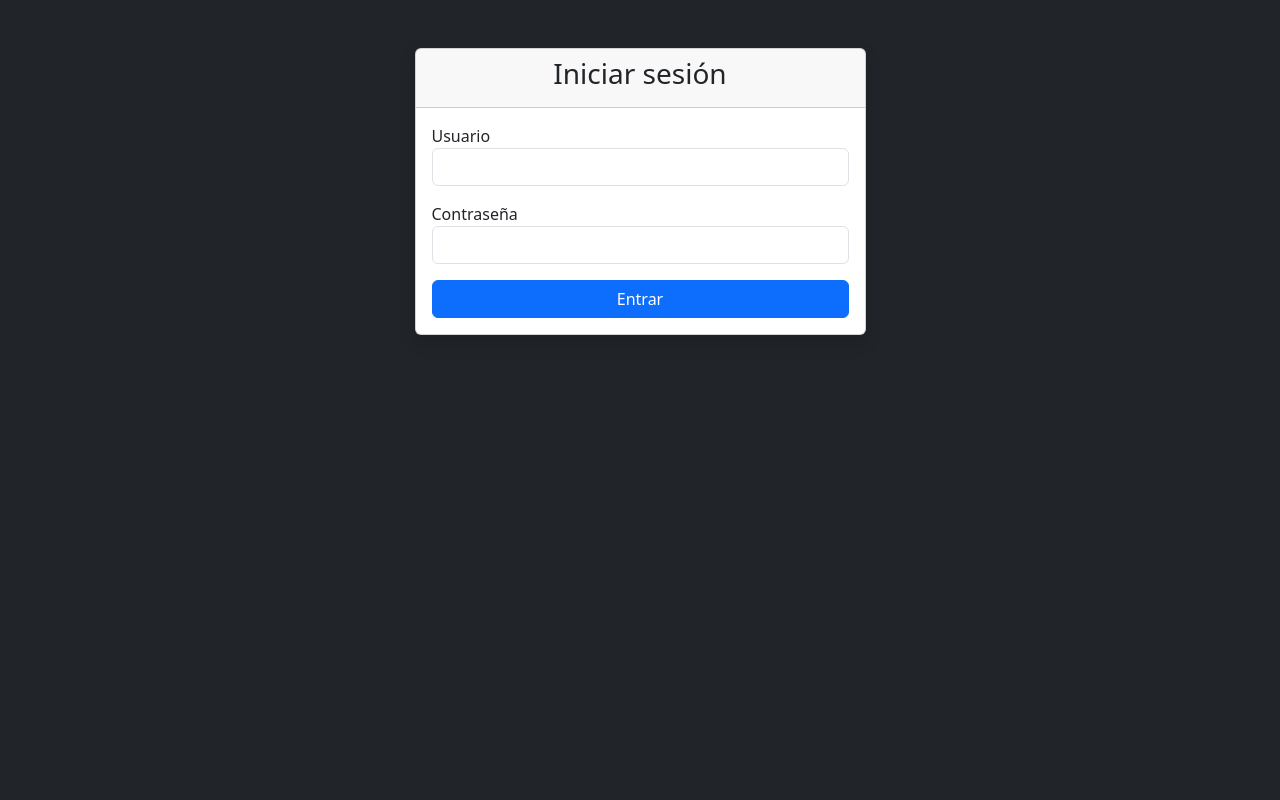
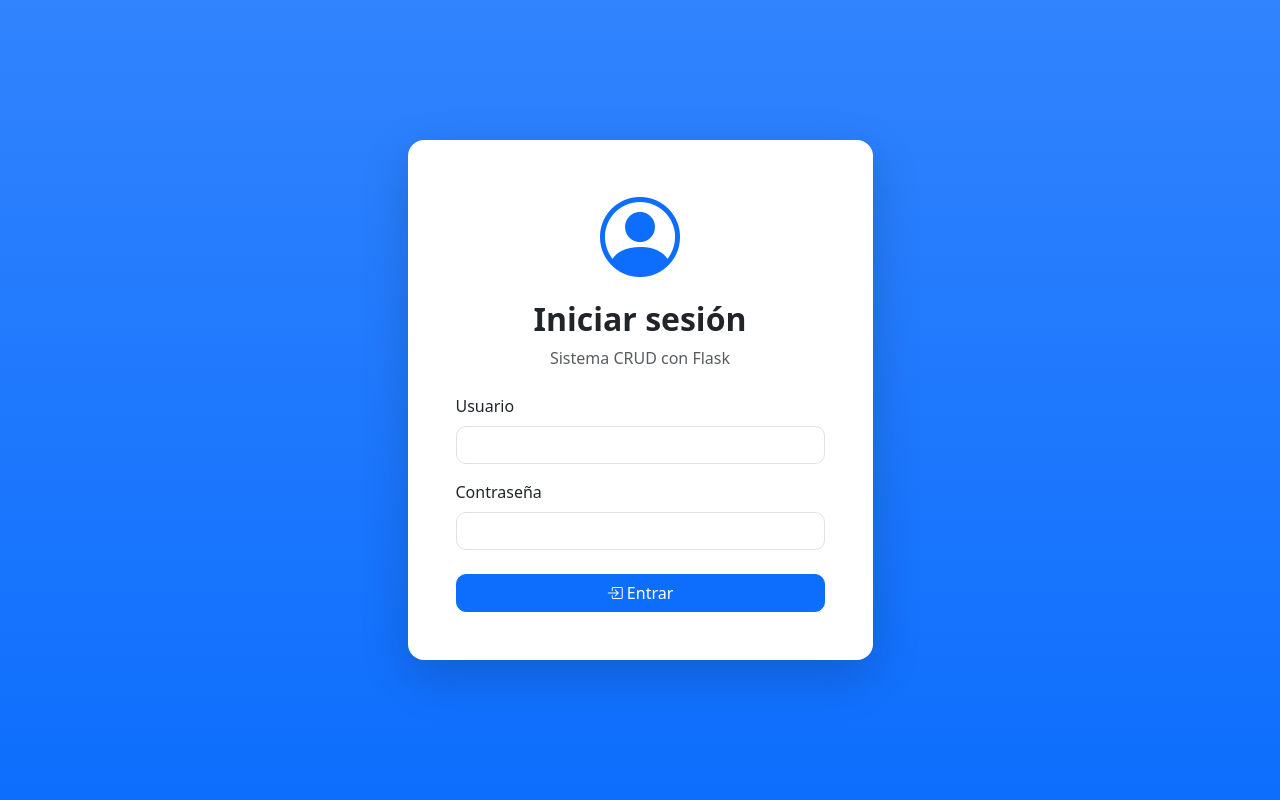
Before and after one commit to josjual86-star/pruebapython, a Flask app: page / in a window 1280 px wide. Run offline with Flask 3, Linux system fonts and the light colour scheme; some libraries are stand-ins or nearby versions.

Commit message:
agregamos estilos y se modifico el login en css

```diff
--- /dev/null
+++ b/static/css/estilos.css
@@ -0,0 +1,41 @@
+body{
+
+    background: linear-gradient(135deg,#0d6efd,#6f42c1);
+
+}
+
+.card{
+
+    animation: aparecer .5s ease;
+
+}
+
+.form-control{
+
+    border-radius:10px;
+
+}
+
+.btn{
+
+    border-radius:10px;
+
+}
+
+@keyframes aparecer{
+
+    from{
+
+        opacity:0;
+        transform:translateY(-20px);
+
+    }
+
+    to{
+
+        opacity:1;
+        transform:translateY(0);
+
+    }
+
+}
--- a/templates/login.html
+++ b/templates/login.html
@@ -1,58 +1,82 @@
 <!DOCTYPE html>
 <html lang="es">
+
 <head>
+
     <meta charset="UTF-8">
+
     <meta name="viewport" content="width=device-width, initial-scale=1.0">
-    <title>Login ejemplo modficado</title>
+
+    <title>Iniciar sesión</title>
 
     <link rel="stylesheet"
         href="{{ url_for('static', filename='css/bootstrap.min.css') }}">
 
     <link rel="stylesheet"
         href="{{ url_for('static', filename='css/estilos.css') }}">
+
+    <link rel="stylesheet"
+        href="https://cdn.jsdelivr.net/npm/bootstrap-icons@1.13.1/font/bootstrap-icons.min.css">
+
 </head>
 
-<body class="bg-dark">
+<body class="bg-primary bg-gradient">
 
-<div class="container">
-
-    <div class="row justify-content-center mt-5">
+<div class="container vh-100 d-flex justify-content-center align-items-center">
 
     <div class="col-md-5">
 
-            <div class="card shadow">
+        <div class="card shadow-lg border-0 rounded-4">
 
-                <div class="card-header text-center">
-                    <h3>Iniciar sesión</h3>
+            <div class="card-body p-5">
+
+                <div class="text-center mb-4">
+
+                    <i class="bi bi-person-circle display-1 text-primary"></i>
+
+                    <h2 class="fw-bold mt-3">
+                        Iniciar sesión
+                    </h2>
+
+                    <p class="text-muted">
+                        Sistema CRUD con Flask
+                    </p>
+
                 </div>
-
-                <div class="card-body">
 
                 <form action="/login" method="POST">
 
                     <div class="mb-3">
 
-                            <label>Usuario</label>
+                        <label class="form-label">
+                            Usuario
+                        </label>
 
                         <input
                             type="text"
                             class="form-control"
-                                name="usuario">
+                            name="usuario"
+                            required>
 
                     </div>
 
-                        <div class="mb-3">
+                    <div class="mb-4">
 
-                            <label>Contraseña</label>
+                        <label class="form-label">
+                            Contraseña
+                        </label>
 
                         <input
                             type="password"
                             class="form-control"
-                                name="password">
+                            name="password"
+                            required>
 
                     </div>
 
                     <button class="btn btn-primary w-100">
+
+                        <i class="bi bi-box-arrow-in-right"></i>
 
                         Entrar
 
@@ -68,7 +92,8 @@
 
 </div>
 
-</div>
 <script src="{{ url_for('static', filename='js/bootstrap.bundle.min.js') }}"></script>
+
 </body>
+
 </html>
```
Lines whose indentation alone changed are shown as unchanged.
